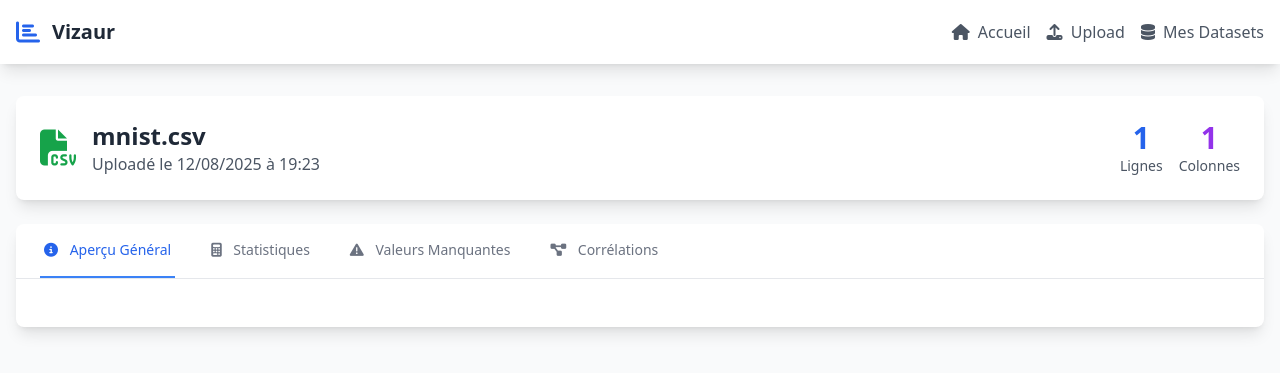
After one commit to ThePerformer0/Vizaur-EDA-Tool, a Django app: template eda_app/templates/eda_app/overview.html in a window 1280 px wide. The commit adds this page. Shown: the top 373 px of the page. Run offline with Django 5.2, Linux system fonts and the light colour scheme; data comes from the database, SQL or seed files in the repository; both versions use the stored data as it was after the commit; tables that the repository leaves empty hold one stand-in row (values such as "Sample post"); the template is opened without the code that fills it: values that come from a table or form of the project are taken from there, most other values are stand-ins (such as "Sample title", 1, 10 or a date in 2020); some libraries are stand-ins or nearby versions.

Commit message:
Phase 2 (Part 1): Dataset overview structure and basic analysis

```diff
--- a/eda_app/models.py
+++ b/eda_app/models.py
@@ -1,10 +1,12 @@
 from django.db import models
 from django.utils import timezone
+import os
+from django.conf import settings
 
 class Dataset(models.Model):
     name = models.CharField(max_length=200)
     file_path = models.CharField(max_length=500)
-    size = models.IntegerField()  # en bytes
+    size = models.IntegerField()
     upload_date = models.DateTimeField(default=timezone.now)
     num_rows = models.IntegerField(null=True, blank=True)
     num_columns = models.IntegerField(null=True, blank=True)
@@ -12,3 +14,23 @@ class Dataset(models.Model):
 
     def __str__(self):
         return self.name
+
+    def get_full_path(self):
+        return os.path.join(settings.MEDIA_ROOT, self.file_path)
+
+    def analyze_and_update(self):
+        try:
+            from .utils.data_analyzer import DatasetAnalyzer
+            analyzer = DatasetAnalyzer(self.get_full_path())
+            basic_info = analyzer.get_basic_info()
+
+            self.num_rows = basic_info['num_rows']
+            self.num_columns = basic_info['num_columns']
+            self.status = 'analyzed'
+            self.save()
+
+            return True
+        except Exception as e:
+            self.status = 'error'
+            self.save()
+            return False
--- a/eda_app/templates/eda_app/dataset_list.html
+++ b/eda_app/templates/eda_app/dataset_list.html
@@ -65,10 +65,10 @@
 
                 <!-- Actions -->
                 <div class="flex space-x-2">
-                    <button class="flex-1 bg-blue-600 hover:bg-blue-700 text-white font-bold py-2 px-3 rounded text-sm transition duration-300">
+                    <a href="{% url 'dataset_overview' dataset.id %}" class="flex-1 bg-blue-600 hover:bg-blue-700 text-white font-bold py-2 px-3 rounded text-sm transition duration-300">
                         <i class="fas fa-chart-bar mr-1"></i>
                         Analyser
-                    </button>
+                    </a>
                     <button class="bg-red-600 hover:bg-red-700 text-white font-bold py-2 px-3 rounded text-sm transition duration-300">
                         <i class="fas fa-trash"></i>
                     </button>
--- /dev/null
+++ b/eda_app/templates/eda_app/overview.html
@@ -0,0 +1,111 @@
+{% extends 'eda_app/base.html' %}
+
+{% block title %}{{ dataset.name }} - Analyse - Vizaur{% endblock %}
+
+{% block content %}
+<!-- Header du dataset -->
+<div class="bg-white rounded-lg shadow-lg p-6 mb-6">
+    <div class="flex items-center justify-between">
+        <div class="flex items-center">
+            {% if dataset.name|slice:"-4:" == ".csv" %}
+                <i class="fas fa-file-csv text-4xl text-green-600 mr-4"></i>
+            {% else %}
+                <i class="fas fa-file-excel text-4xl text-green-700 mr-4"></i>
+            {% endif %}
+            <div>
+                <h1 class="text-2xl font-bold text-gray-800">{{ dataset.name }}</h1>
+                <p class="text-gray-600">Uploadé le {{ dataset.upload_date|date:"d/m/Y à H:i" }}</p>
+            </div>
+        </div>
+        <div class="text-right">
+            <div class="flex space-x-4">
+                <div class="text-center">
+                    <p class="text-3xl font-bold text-blue-600">{{ basic_info.num_rows }}</p>
+                    <p class="text-sm text-gray-600">Lignes</p>
+                </div>
+                <div class="text-center">
+                    <p class="text-3xl font-bold text-purple-600">{{ basic_info.num_columns }}</p>
+                    <p class="text-sm text-gray-600">Colonnes</p>
+                </div>
+            </div>
+        </div>
+    </div>
+</div>
+
+<!-- Navigation par onglets -->
+<div class="bg-white rounded-lg shadow-lg">
+    <!-- En-têtes des onglets -->
+    <div class="border-b border-gray-200">
+        <nav class="flex space-x-8 px-6">
+            <button onclick="showTab('general')" id="tab-general" class="tab-button active py-4 px-1 border-b-2 border-blue-500 font-medium text-sm text-blue-600">
+                <i class="fas fa-info-circle mr-2"></i>
+                Aperçu Général
+            </button>
+            <button onclick="showTab('statistics')" id="tab-statistics" class="tab-button py-4 px-1 border-b-2 border-transparent font-medium text-sm text-gray-500 hover:text-gray-700">
+                <i class="fas fa-calculator mr-2"></i>
+                Statistiques
+            </button>
+            <button onclick="showTab('missing')" id="tab-missing" class="tab-button py-4 px-1 border-b-2 border-transparent font-medium text-sm text-gray-500 hover:text-gray-700">
+                <i class="fas fa-exclamation-triangle mr-2"></i>
+                Valeurs Manquantes
+            </button>
+            <button onclick="showTab('correlations')" id="tab-correlations" class="tab-button py-4 px-1 border-b-2 border-transparent font-medium text-sm text-gray-500 hover:text-gray-700">
+                <i class="fas fa-project-diagram mr-2"></i>
+                Corrélations
+            </button>
+        </nav>
+    </div>
+
+    <!-- Contenu des onglets -->
+    <div class="p-6">
+        <!-- Onglet Aperçu Général (actif par défaut) -->
+        <div id="content-general" class="tab-content">
+            <!-- À remplir à l'étape suivante -->
+        </div>
+
+        <!-- Autres onglets (cachés initialement) -->
+        <div id="content-statistics" class="tab-content hidden">
+            <p class="text-gray-600">Statistiques descriptives - À implémenter</p>
+        </div>
+
+        <div id="content-missing" class="tab-content hidden">
+            <p class="text-gray-600">Analyse des valeurs manquantes - À implémenter</p>
+        </div>
+
+        <div id="content-correlations" class="tab-content hidden">
+            <p class="text-gray-600">Matrice de corrélations - À implémenter</p>
+        </div>
+    </div>
+</div>
+
+<!-- JavaScript pour la navigation des onglets -->
+<script>
+function showTab(tabName) {
+    // Cacher tous les contenus d'onglets
+    const tabContents = document.querySelectorAll('.tab-content');
+    tabContents.forEach(content => content.classList.add('hidden'));
+
+    // Retirer la classe active de tous les boutons
+    const tabButtons = document.querySelectorAll('.tab-button');
+    tabButtons.forEach(button => {
+        button.classList.remove('active', 'text-blue-600', 'border-blue-500');
+        button.classList.add('text-gray-500', 'border-transparent');
+    });
+
+    // Afficher le contenu sélectionné
+    document.getElementById('content-' + tabName).classList.remove('hidden');
+
+    // Activer le bouton sélectionné
+    const activeButton = document.getElementById('tab-' + tabName);
+    activeButton.classList.remove('text-gray-500', 'border-transparent');
+    activeButton.classList.add('active', 'text-blue-600', 'border-blue-500');
+}
+</script>
+
+<style>
+.tab-button:hover {
+    border-color: #d1d5db;
+}
+</style>
+
+{% endblock %}
--- a/eda_app/urls.py
+++ b/eda_app/urls.py
@@ -5,4 +5,5 @@ urlpatterns = [
     path('', views.home, name='home'),
     path('upload/', views.upload_dataset, name='upload_dataset'),
     path('datasets/', views.dataset_list, name='dataset_list'),
+    path('dataset/<int:dataset_id>/', views.dataset_overview, name='dataset_overview'),
 ]
```
Also changed, not shown: eda_app/utils/data_analyzer.py (added, +54 -0 lines), eda_app/views.py (+43 -11 lines), db.sqlite3, eda_app/utils/__init__.py (added).
